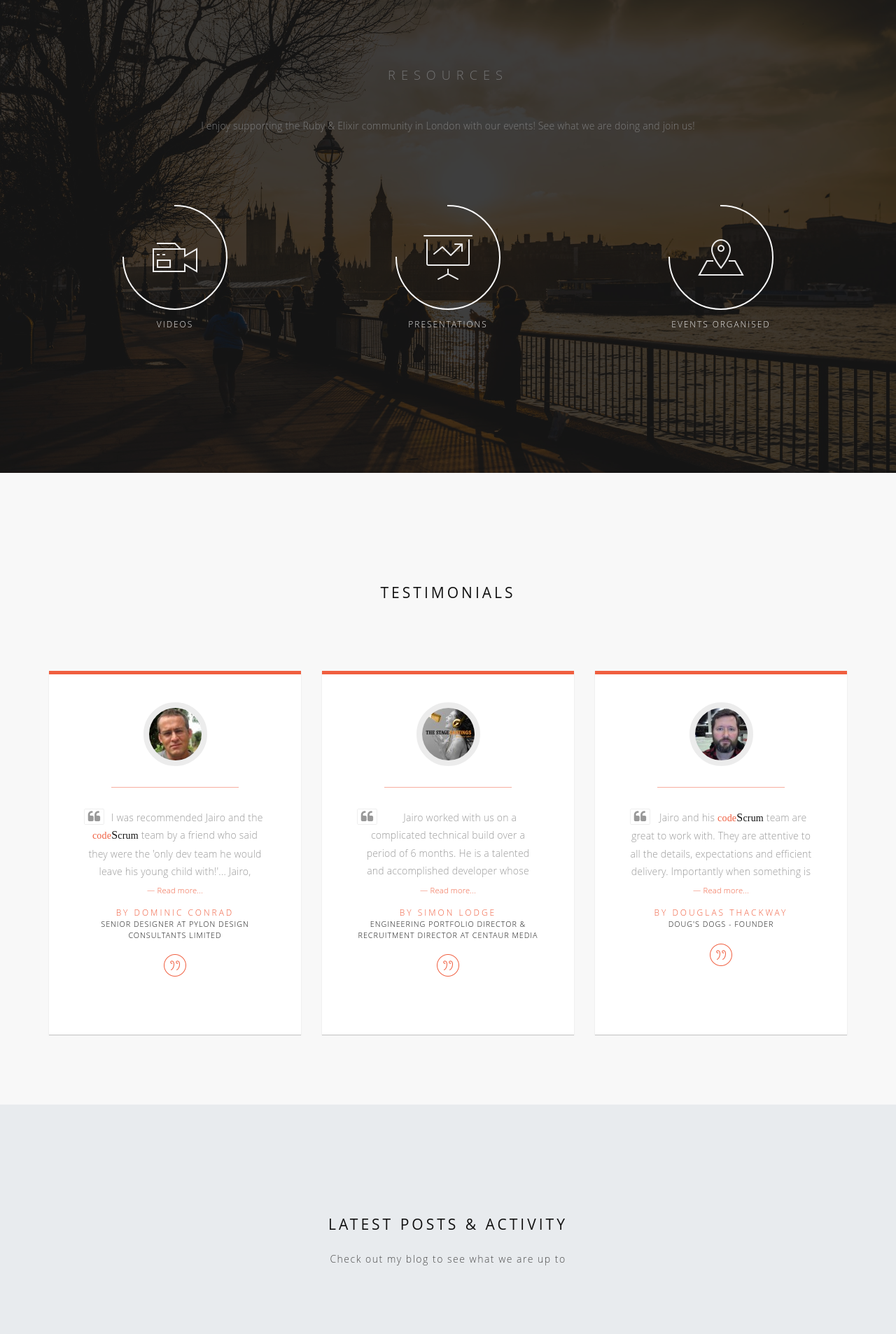
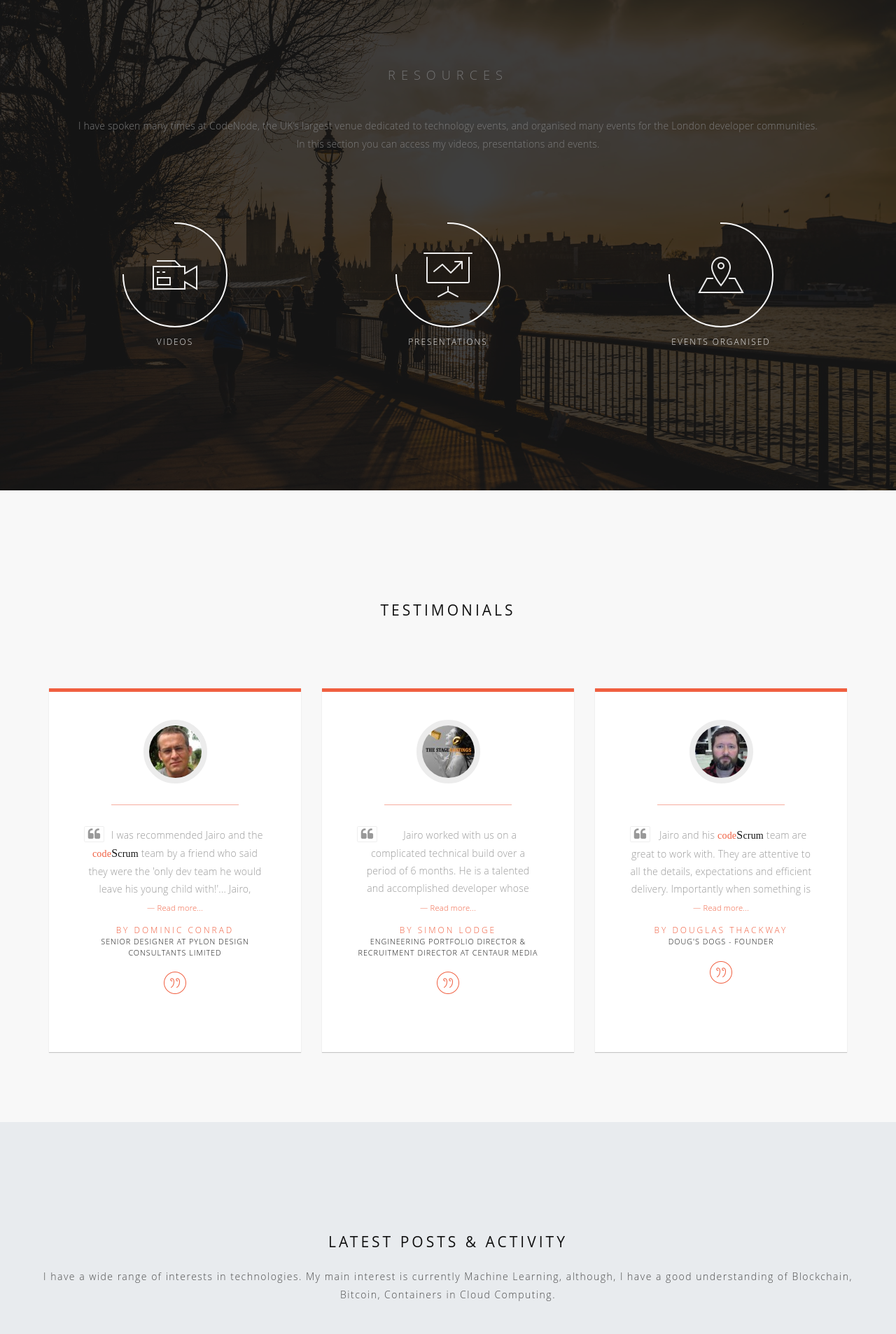
Before and after one commit to jairodiaz/jairodiaz.github.io, a plain HTML site: page index.html in a window 1280 px wide. Shown: the part 3395-5302 px from the top of the page at 70% size. Drawn offline with Linux system fonts and the light colour scheme; some packages are replaced by stand-ins of ours; a script that the page names is missing; a web font is replaced by a local one.

Commit message:
Change landing Title. Change Resources and Posts and Activity subheading.

```diff
--- a/assets/js/jairo-diaz-website.js
+++ b/assets/js/jairo-diaz-website.js
@@ -15,21 +15,21 @@ $(document).ready(function(){
     moreLink: '<small class="readmore-link">Read more...</small>'
   });
 
-
   $('#services-tabs .tab-content .tab-description').readmore({
     collapsedHeight: 450,
     lessLink: '<small class="readmore-link">Close</small>',
     moreLink: '<small class="readmore-link">Read more...</small>'
   });
+
   $(document).on( 'shown.bs.tab', 'a[data-toggle=\'tab\']', function (e) {
     $('#services-tabs .tab-content .tab-description').readmore({
       collapsedHeight: 450,
       lessLink: '<small class="readmore-link">Close</small>',
       moreLink: '<small class="readmore-link">Read more...</small>'
     });
+    console.log('Readmore created inside tab.');
     new WOW().init();
   })
-
 
   $('.ft-cards .ft-item a[data-tab="tab1"]').click(function (e) {
     $('.ft-tabs a[href="#tab1"]').tab('show');
--- a/index.html
+++ b/index.html
@@ -12,7 +12,7 @@
         <meta charset="utf-8">
         <meta http-equiv="X-UA-Compatible" content="IE=edge">
 
-        <title>Jairo Diaz - Consultant CTO | Advisor | Supplier Technical Build</title>
+        <title>Jairo Diaz - Digital Transformation Consultant | Custom Software Delivery | Machine Learning Advocate</title>
 
         <meta name="description" content="">
         <meta name="viewport" content="width=device-width, initial-scale=1">
@@ -470,7 +470,9 @@
             <div class="cta-wrapper">
               <h3 class="h-alt wow fadeIn" data-wow-delay=".1s" data-wow-duration="1s">Resources</h3>
               <span class="subheading cl-white">
-                I enjoy supporting the Ruby & Elixir community in London with our events! See what we are doing and join us!
+                I have spoken many times at CodeNode, the UK’s largest venue dedicated to technology events, and organised many events for the London developer communities.
+                <br>
+                In this section you can access my videos, presentations and events.
               </span>
 
               <div class="container">
@@ -587,7 +589,7 @@
 
               <header class="sec-heading">
                 <h2>Latest Posts & Activity</h2>
-                <span class="subheading">Check out my blog to see what we are up to</span>
+                <span class="subheading">I have a wide range of interests in technologies. My main interest is currently Machine Learning, although, I have a good understanding of Blockchain, Bitcoin, Containers in Cloud Computing.</span>
               </header>
 
 
```
